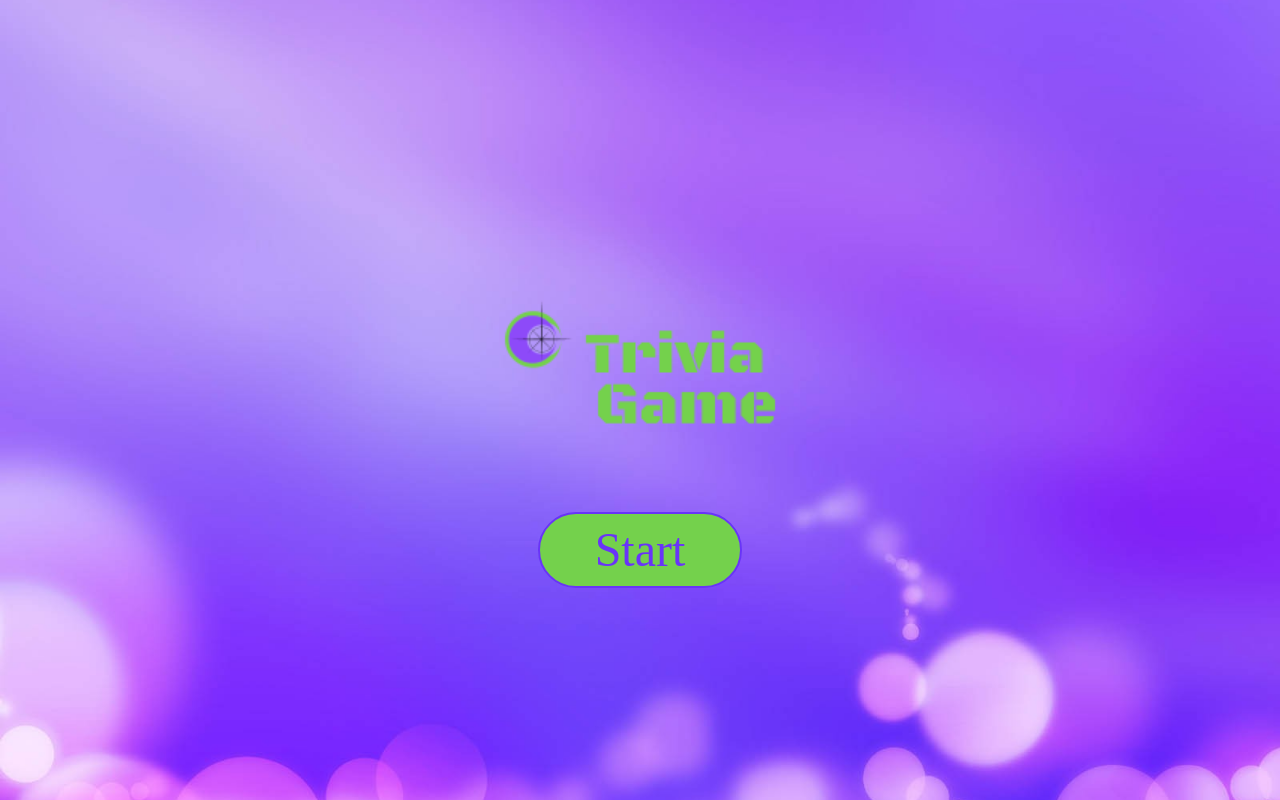
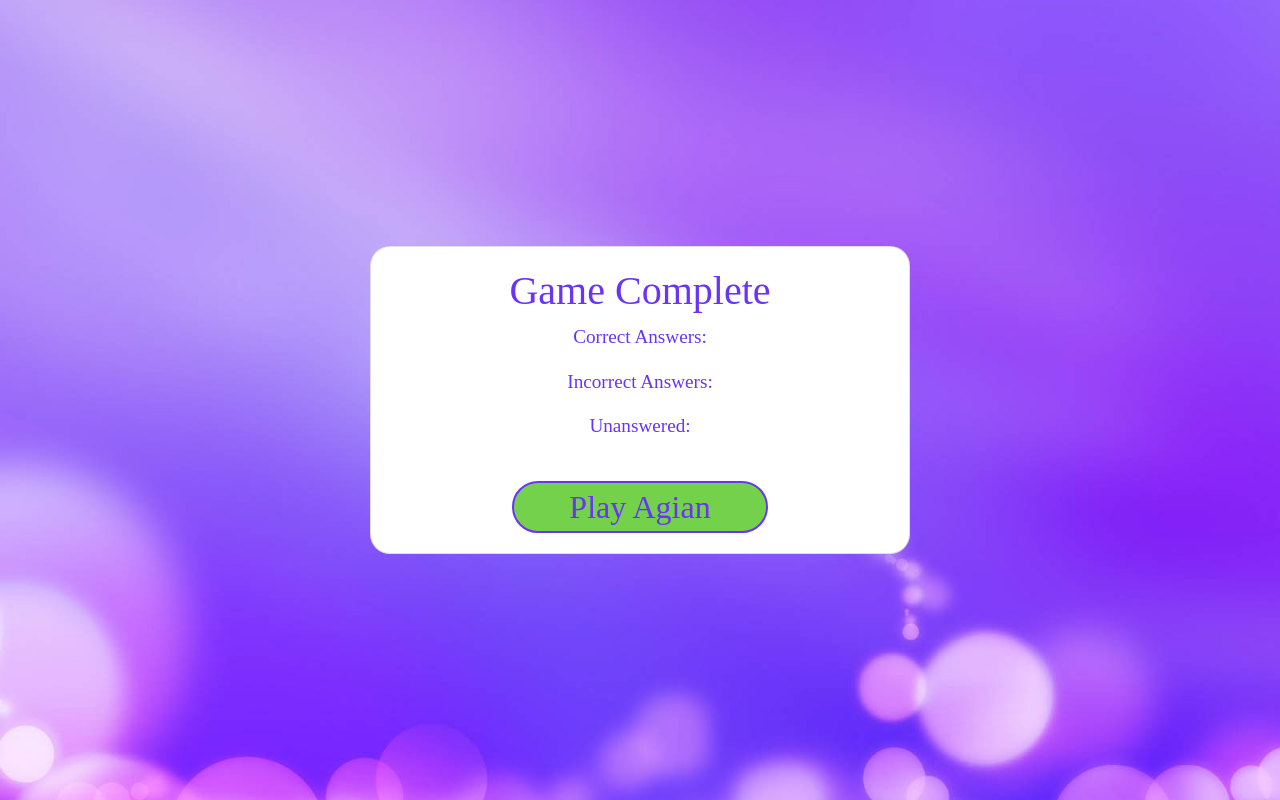
Before and after one commit to hishamss/TriviaGame, a plain HTML site: page index.html in a window 1280 px wide. Drawn offline with nearby package versions, Linux system fonts and the light colour scheme; a web font is replaced by a local one.

Commit message:
added card to display the result of the game

```diff
--- a/assets/css/style.css
+++ b/assets/css/style.css
@@ -43,7 +43,7 @@ html {
 
 #StartOver {
   color: #6934f8 !important;
-  font-size: 1.2rem;
+  font-size: 2rem;
   border: 2px solid #6934f8;
   background-color: #74d14c;
   padding: 0 55px;
@@ -100,7 +100,7 @@ html {
   color: #6934f8 !important;
 }
 
-.result {
+.result_card {
   background: white;
   border-radius: 1.25rem !important;
   font-family: "Bowlby One SC";
@@ -114,7 +114,7 @@ html {
   color: #6934f8 !important;
 }
 
-.result p {
+.result_card p {
   font-size: 1.2rem;
 }
 
--- a/assets/javascript/app.js
+++ b/assets/javascript/app.js
@@ -19,7 +19,7 @@ var answers = [
   options[3][3],
   options[4][0]
 ];
-var time_sec = 20;
+var time_sec = 15;
 var count = 0;
 var TimerIntervaID;
 var Correct = 0,
@@ -28,8 +28,9 @@ var Correct = 0,
 $(document).ready(function() {
   reposition();
   $(".game").hide();
-  $(".result").hide();
+  $(".result").show();
   $(".message_cont").hide();
+  $(".welcome").hide();
   window.addEventListener("resize", reposition);
   function reposition() {
     var ContHeight = $(".bg").height();
@@ -61,7 +62,7 @@ $(document).ready(function() {
       // exit the function after all questions have been displayed
       return;
     }
-    time_sec = 20;
+    time_sec = 15;
     $("#sec").html(time_sec);
     TimerIntervaID = setInterval(function() {
       timer();
--- a/index.html
+++ b/index.html
@@ -57,7 +57,7 @@
             </button>
           </div>
           <div class="col-md-4" style="line-height: 100px;">
-            <span id="score"></span>/10
+            <span id="score"></span>/5
           </div>
         </div>
         <br />
@@ -90,13 +90,26 @@
         </div>
       </div>
       <div class="container text-center result">
+        <div class="row">
+          <div class="col-md-6 offset-md-3">
+            <div class="card result_card">
+              <div class="card-body">
+                <h1>Game Complete</h1>
                 <p>Correct Answers: <span id="correct"></span></p>
                 <p>Incorrect Answers: <span id="incorrect"></span></p>
                 <p>Unanswered: <span id="unanswered"></span></p>
                 <br />
-        <button type="button" class="btn rounded-pill btn-lg" id="StartOver">
+                <button
+                  type="button"
+                  class="btn rounded-pill btn-lg"
+                  id="StartOver"
+                >
                   Play Agian
                 </button>
+              </div>
+            </div>
+          </div>
+        </div>
       </div>
       <div class="container text-center message_cont">
         <h1 id="message"></h1>
```
Lines whose indentation alone changed are shown as unchanged.
